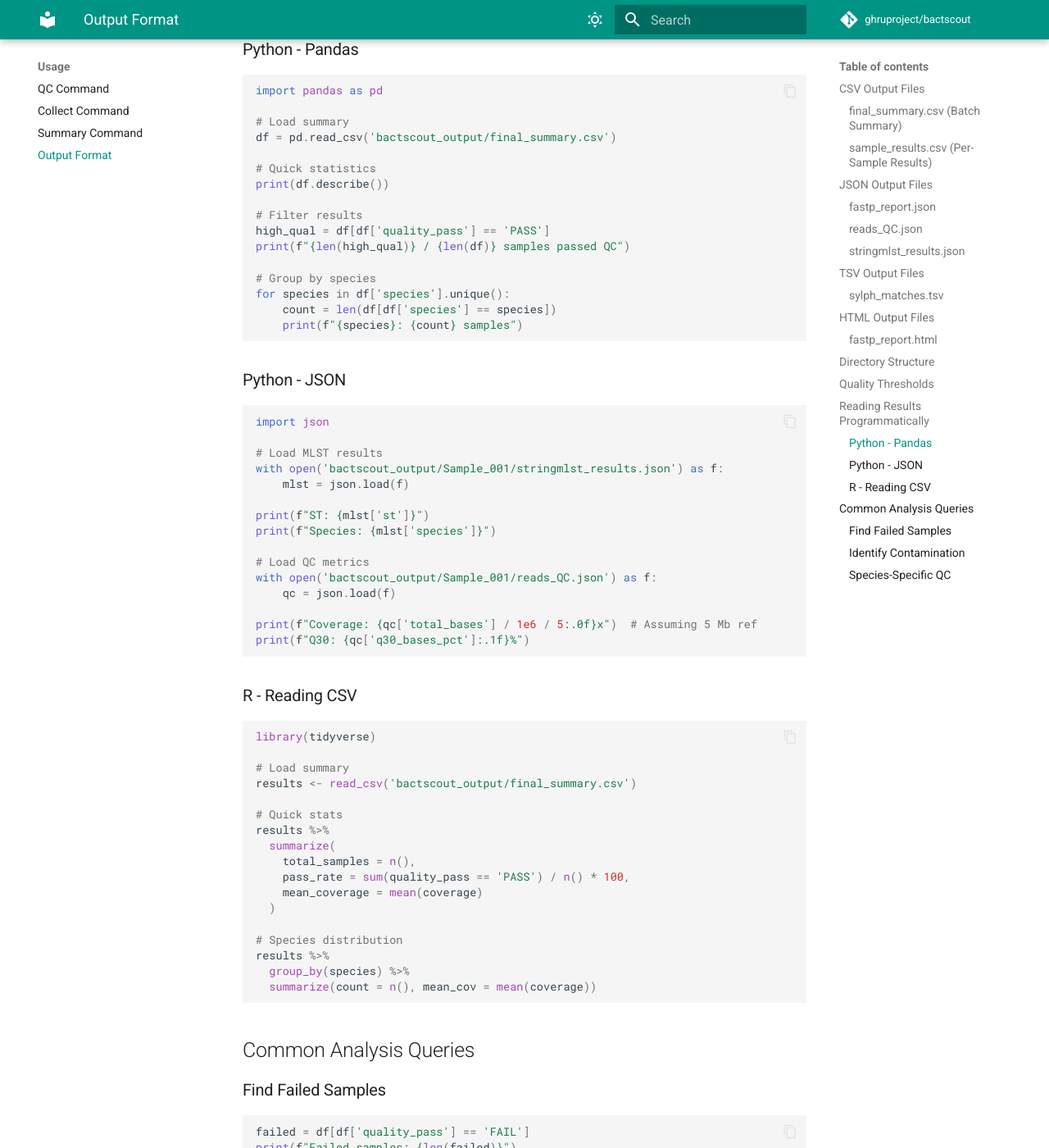
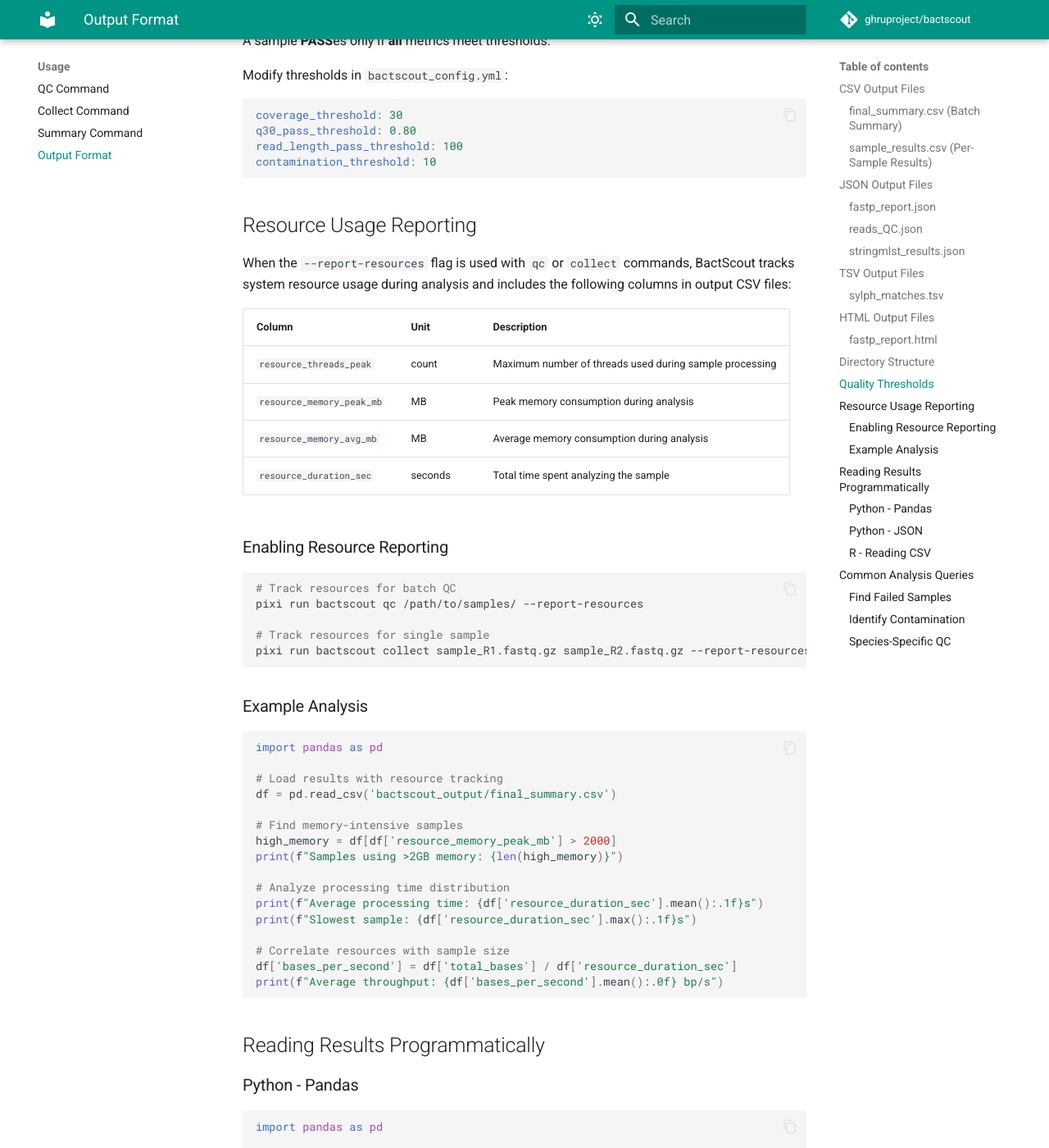
Before and after one commit to ghruproject/bactscout, an MkDocs documentation site: the page built from docs/usage/output-format.md, in a window 1280 px wide and 1400 px high, scrolled down 5151 px. Shown: the whole window at 82% size. Built offline with MkDocs 1.6.1 and Material for MkDocs 9.7.7, drawn with Linux system fonts in a browser that asks for light colours; comment, search, counter and statistics services are not loaded; some of the changed text lies outside the part shown.

Commit message:
docs: add resource usage reporting documentation
- Update QC command docs to include --report-resources flag
- Update collect command docs to include --report-resources flag
- Add resource column descriptions to output format documentation
- Add Resource Usage Reporting section with examples
- Include Python example for analyzing resource metrics
- Document column meanings: threads_peak, memory_peak_mb, memory_avg_mb, duration_sec

````diff
--- a/docs/usage/output-format.md
+++ b/docs/usage/output-format.md
@@ -44,6 +44,10 @@ Generated by `qc` or `collect` for each sample, contains detailed metrics.
 | `secondary_species_pct` | Float | % identity to secondary species |
 | `contamination_percent` | Float | Total contamination (%) |
 | `est_contamination_sources` | Integer | Number of contaminating species detected |
+| `resource_threads_peak` | Integer | Peak number of threads used (if `--report-resources` enabled) |
+| `resource_memory_peak_mb` | Float | Peak memory usage in MB (if `--report-resources` enabled) |
+| `resource_memory_avg_mb` | Float | Average memory usage in MB (if `--report-resources` enabled) |
+| `resource_duration_sec` | Float | Total analysis duration in seconds (if `--report-resources` enabled) |
 
 ## JSON Output Files
 
@@ -189,6 +193,48 @@ read_length_pass_threshold: 100
 contamination_threshold: 10
 ```
 
+## Resource Usage Reporting
+
+When the `--report-resources` flag is used with `qc` or `collect` commands, BactScout tracks system resource usage during analysis and includes the following columns in output CSV files:
+
+| Column | Unit | Description |
+|--------|------|-------------|
+| `resource_threads_peak` | count | Maximum number of threads used during sample processing |
+| `resource_memory_peak_mb` | MB | Peak memory consumption during analysis |
+| `resource_memory_avg_mb` | MB | Average memory consumption during analysis |
+| `resource_duration_sec` | seconds | Total time spent analyzing the sample |
+
+### Enabling Resource Reporting
+
+```bash
+# Track resources for batch QC
+pixi run bactscout qc /path/to/samples/ --report-resources
+
+# Track resources for single sample
+pixi run bactscout collect sample_R1.fastq.gz sample_R2.fastq.gz --report-resources
+```
+
+### Example Analysis
+
+```python
+import pandas as pd
+
+# Load results with resource tracking
+df = pd.read_csv('bactscout_output/final_summary.csv')
+
+# Find memory-intensive samples
+high_memory = df[df['resource_memory_peak_mb'] > 2000]
+print(f"Samples using >2GB memory: {len(high_memory)}")
+
+# Analyze processing time distribution
+print(f"Average processing time: {df['resource_duration_sec'].mean():.1f}s")
+print(f"Slowest sample: {df['resource_duration_sec'].max():.1f}s")
+
+# Correlate resources with sample size
+df['bases_per_second'] = df['total_bases'] / df['resource_duration_sec']
+print(f"Average throughput: {df['bases_per_second'].mean():.0f} bp/s")
+```
+
 ## Reading Results Programmatically
 
 ### Python - Pandas
````
Also changed, not shown: bactscout.py (+15 -3 lines), docs/usage/collect-command.md (+1 -0 lines), docs/usage/qc-command.md (+1 -0 lines), 3 other files.
